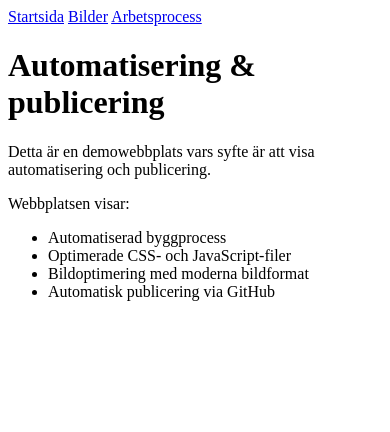
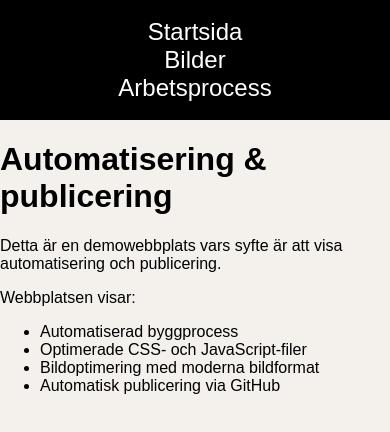
Before and after one commit to aliatwood/Automatisering-publicering, a website: page index.html in a window 390 px wide. Drawn offline with Linux system fonts and the light colour scheme.

Commit message:
Uppdaterade css
Jag uppdaterade css där jag gav body bakgrundsfärg, stil etc. Dessutom styleade jag menyn och placerade den på toppen. Utöver det skapade jag en media quarie för mindre skärmar

```diff
--- a/index.html
+++ b/index.html
@@ -17,7 +17,7 @@
             <h1 class="titel">Automatisering & publicering</h1>
             <p>Detta är en demowebbplats vars syfte är att visa automatisering och publicering.</p>
             <p>Webbplatsen visar:</p>
-            <ul>
+            <ul class="lista">
                 <li>Automatiserad byggprocess</li>
                 <li>Optimerade CSS- och JavaScript-filer</li>
                 <li>Bildoptimering med moderna bildformat</li>
--- a/style.css
+++ b/style.css
@@ -0,0 +1,36 @@
+body{
+    background-color: #f4f1ec;
+    color: black;
+    min-height: 100vh;
+    font-family: sans-serif;
+    margin: 0;
+    padding: 0;
+}
+.meny{
+    display: flex;
+    border: solid 2px black;
+    background-color: #000000;
+    width: 100%;
+    align-items: center;
+    justify-content: space-evenly;
+    height: 6rem;
+    box-sizing: border-box;
+}
+.meny a{
+    color: white;
+    font-size: 2rem;
+    text-decoration: none;
+}
+
+@media (max-width: 600px){
+    .meny{
+        display: flex;
+        flex-direction: column;
+        height: auto;
+        padding: 1rem 0;
+    }
+    .meny a{
+        font-size: 1.5rem;
+
+    }
+}
```
